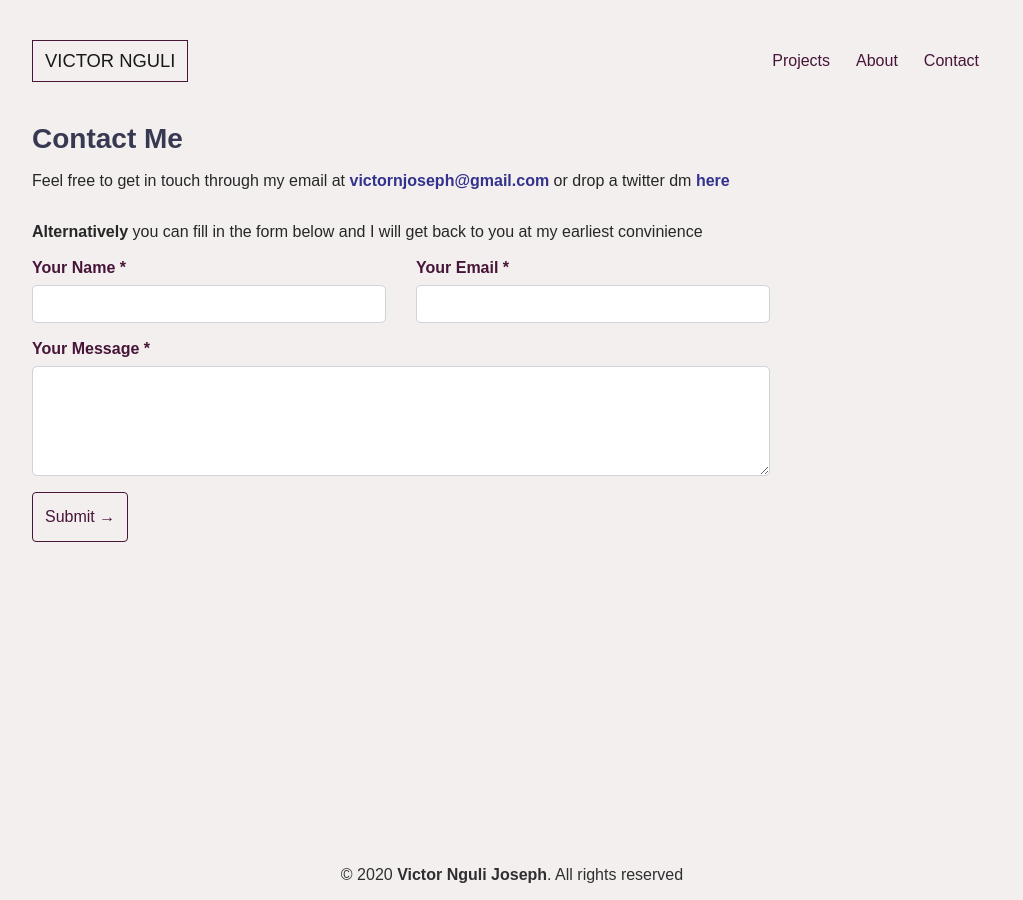
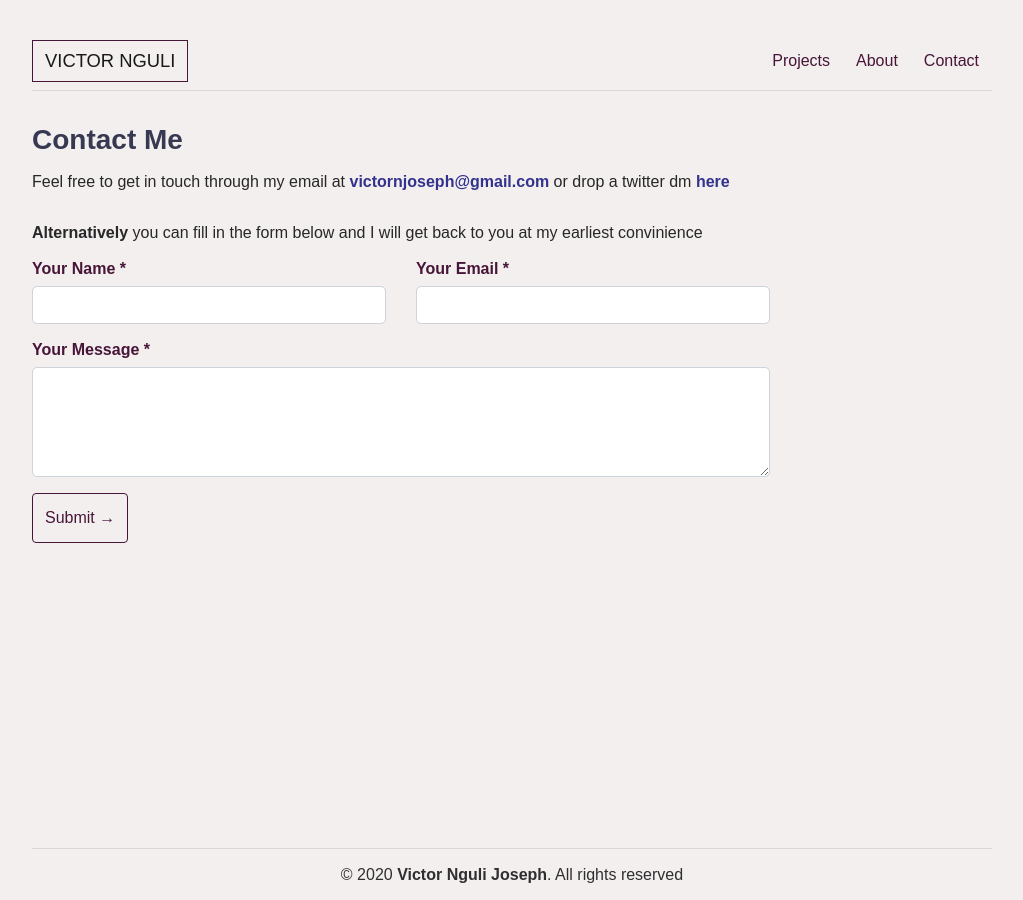
Before and after one commit to Victornguli/victornjoseph.com, a Jekyll site: the page built from contact.md, in a window 1280 px wide. Shown: the whole page, without its empty margins (128-1151 px from the left). Built offline with Jekyll 4.4.1, drawn with Linux system fonts in a browser that asks for light colours; nearby versions of some CDN libraries.

Commit message:
update footer styling. Add border to header and footer

```diff
--- a/_includes/footer.html
+++ b/_includes/footer.html
@@ -1,5 +1,6 @@
 <!-- Footer -->
 <footer class="footer mt-auto text-center">
+    <hr>
     <div class="container">
         <span class="footer-text">
             &copy; 2020 <span><b>Victor Nguli Joseph</b></span>. All rights reserved
--- a/_includes/header.html
+++ b/_includes/header.html
@@ -19,4 +19,5 @@
             </ul>
         </div>
     </nav>
+    <hr class="page-divider">
 </header>
--- a/assets/css/main.scss
+++ b/assets/css/main.scss
@@ -38,8 +38,9 @@ main {
 
 // Page Footer
 .footer {
-    padding: 1rem;
+    padding: 5rem 0rem 1rem 0rem;
     .footer-text {
+        // padding-top: 3rem;
         font-size: 1rem;
         color: rgb(48, 47, 48);
     }
```
